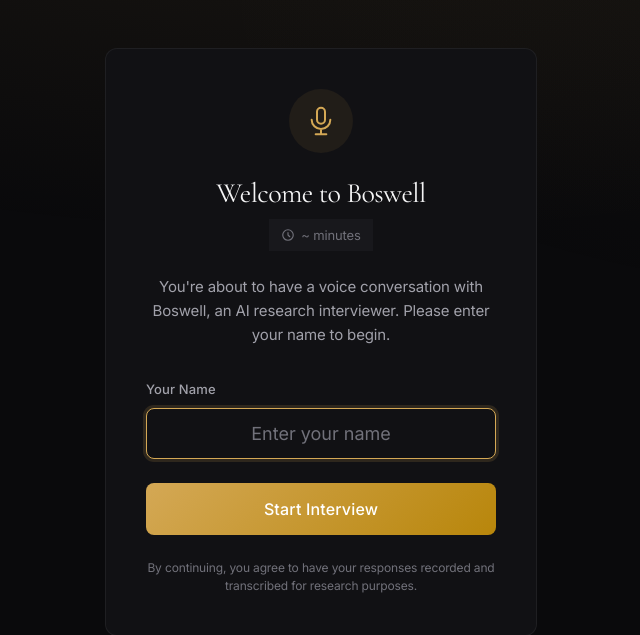
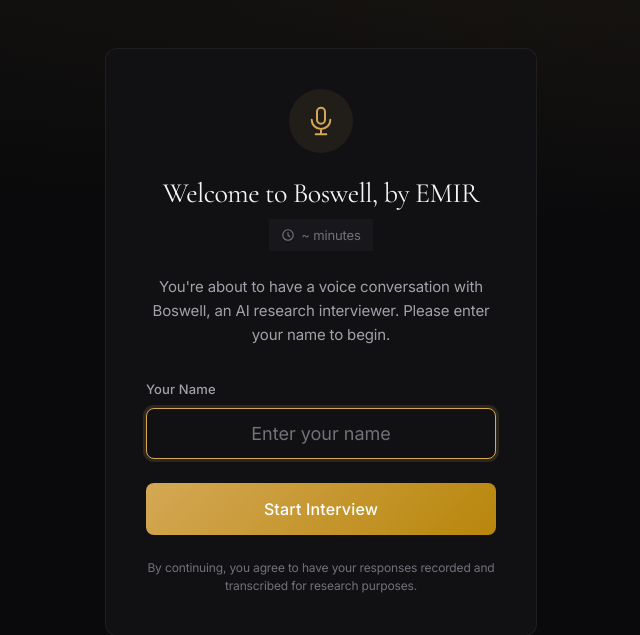
Before and after one commit to nraford7/boswell, a FastAPI app: template src/boswell/server/templates/guest/public_welcome.html in a window 1280 px wide. Shown: the top 635 px of the page, without its empty margins (319-959 px from the left). Run offline with FastAPI, Linux system fonts and the light colour scheme; the template is opened without the code that fills it, so the values that code supplies are empty; parts of the project's set-up code (start-up, migrations or seed data) failed here and were passed over; some libraries are stand-ins or nearby versions.

Commit message:
Update welcome header to 'Welcome to Boswell, by EMIR'
Co-Authored-By: Claude Opus 4.5 <noreply@anthropic.com>

```diff
--- a/src/boswell/server/templates/guest/public_welcome.html
+++ b/src/boswell/server/templates/guest/public_welcome.html
@@ -121,7 +121,7 @@
             </svg>
         </div>
 
-        <h1 class="welcome-title">Welcome to Boswell</h1>
+        <h1 class="welcome-title">Welcome to Boswell, by EMIR</h1>
         {% if project.public_description %}
         <p class="welcome-topic">{{ project.public_description }}</p>
         {% elif project.name %}
```
